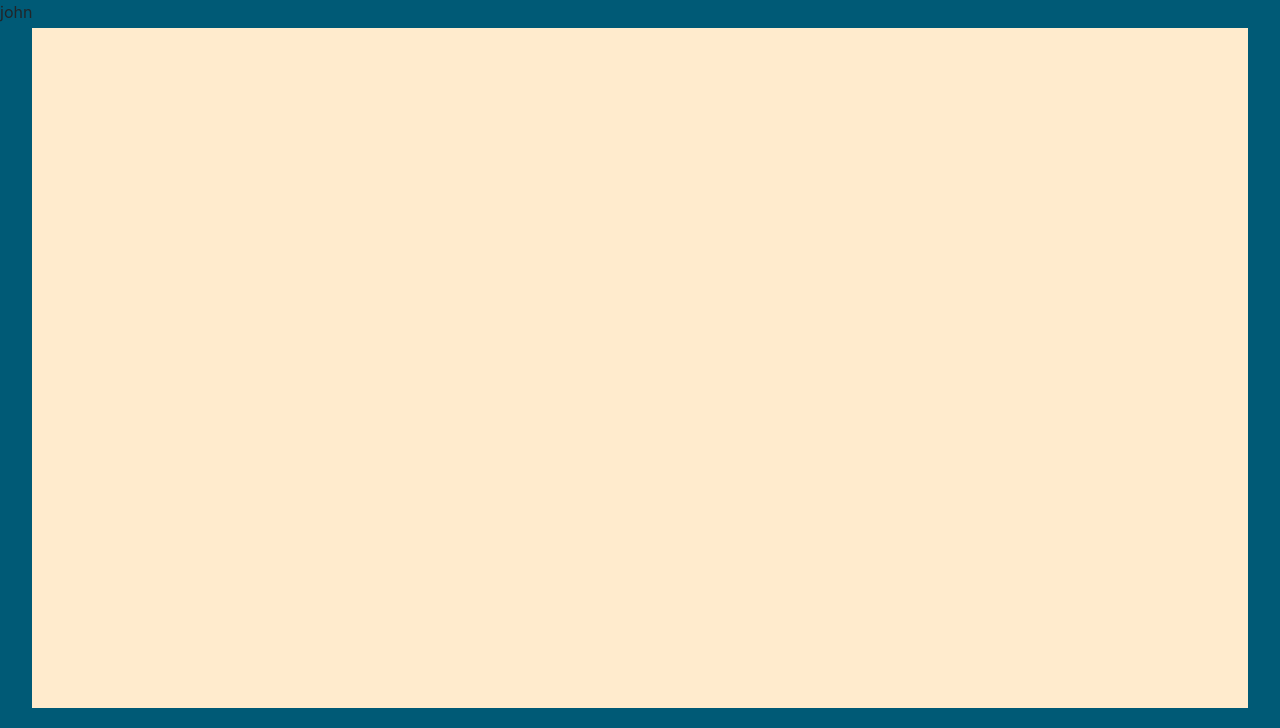
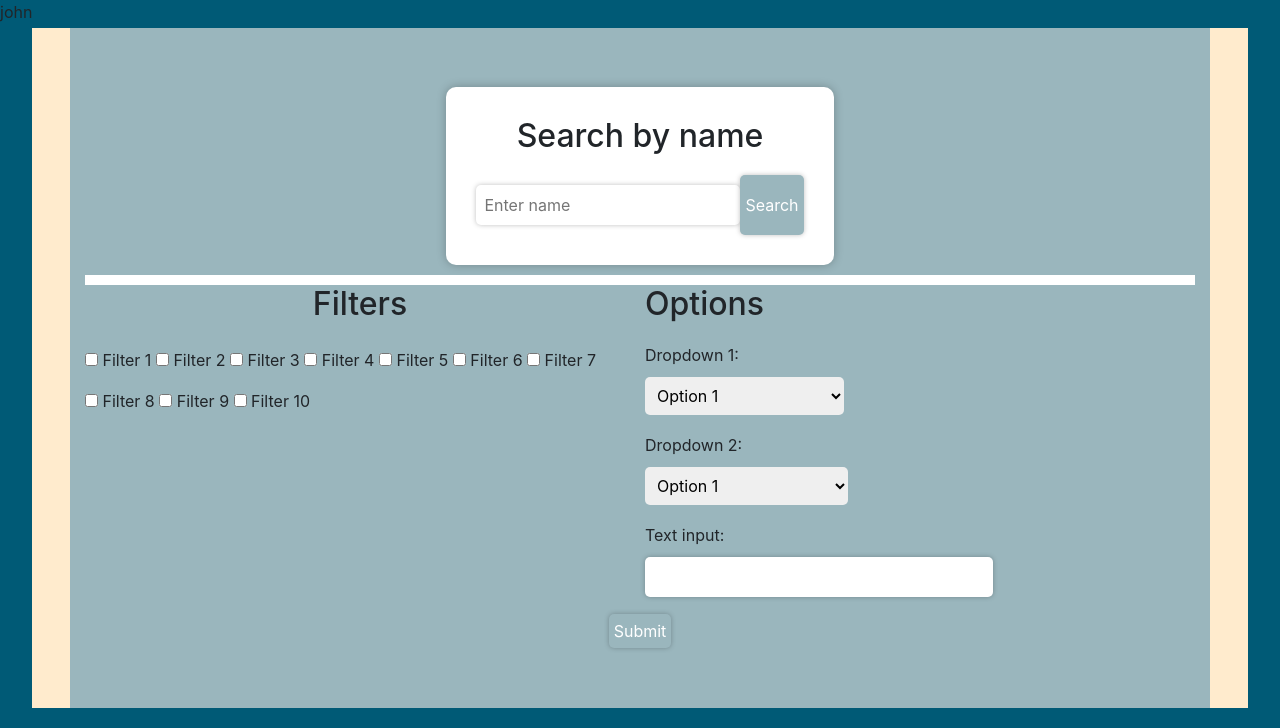
Before and after one commit to Gakles/Org-Database, a Flask app: page / in a window 1280 px wide. Shown: the part 72-800 px from the top of the page. Run offline with Flask 3, Linux system fonts and the light colour scheme; some libraries are stand-ins or nearby versions.

Commit message:
almost done with home page

```diff
--- /dev/null
+++ b/static/style/homestyle.css
@@ -0,0 +1,99 @@
+.container {
+    display: flex;
+    justify-content: center;
+    align-items: center;
+    height: 100%;
+    background-color: #9ab6bd;
+    flex-direction: column; /* add this property to align items vertically */
+  }
+
+  .search-box {
+    display: flex;
+    flex-direction: column;
+    align-items: center;
+    background-color: white;
+    padding: 30px;
+    border-radius: 10px;
+    box-shadow: 0px 0px 10px rgba(0, 0, 0, 0.25);
+  }
+
+  h2 {
+    margin: 0;
+    margin-bottom: 20px;
+    text-align: center;
+  }
+
+  form {
+    display: flex;
+    flex-direction: row;
+  }
+
+  input[type="text"] {
+    width: 200px;
+    padding: 5px;
+    margin-right: 10px;
+    border-radius: 5px;
+    border: none;
+    box-shadow: 0px 0px 5px rgba(0, 0, 0, 0.25);
+  }
+
+  button[type="submit"] {
+    padding: 5px;
+    border-radius: 5px;
+    border: none;
+    background-color: #9ab6bd;
+    color: white;
+    box-shadow: 0px 0px 5px rgba(0, 0, 0, 0.25);
+    cursor: pointer;
+  }
+  .split-container {
+    height: 100%-10px;
+    width: 100%;
+    border-top: 10px solid white;
+    display: flex;
+    flex-wrap: wrap;
+    justify-content: center;
+  }
+
+  .left-column {
+    width: 50%;
+    height: 90%;
+    padding-right: 5px;
+    overflow-y: scroll;
+  }
+
+  .right-column {
+    width: 50%;
+    height: 90%;
+    padding-left: 5px;
+    display: flex;
+    flex-direction: column;
+    align-items: flex-start;
+
+  }
+  .centered-btn {
+    display: block;
+    margin: auto;
+    margin-top: 20px;
+  }
+  input[type="text"],
+select {
+  margin: 10px 0;
+  width: 100%;
+  padding: 8px;
+  border-radius: 5px;
+  border: none;
+  font-size: 16px;
+}
+
+input[type="checkbox"] {
+  margin: 10px 0;
+  width: auto;
+}
+.divider {
+    background-color: blanchedalmond;
+    height: 10px;
+}
+.bottom-submit {
+    justify-content:center;
+}
--- a/templates/base.html
+++ b/templates/base.html
@@ -7,6 +7,8 @@
 	<link rel="stylesheet" href="https://maxcdn.bootstrapcdn.com/bootstrap/4.0.0/css/bootstrap.min.css">
 	<!-- Custom CSS -->
 	<link rel="stylesheet" href="/static/style/style.css">
+	{%block style%}
+	{%endblock%}
 </head>
 <body>
 	<nav class="navbar">
@@ -20,7 +22,8 @@
 		</div>
 	</nav>
     <div class="center-div">
-
+		{%block centerdiv%}
+		{%endblock%}
 	</div>
 	{%block flash%}
 	{%endblock%}
--- a/templates/home.html
+++ b/templates/home.html
@@ -1,4 +1,96 @@
 {% extends "base.html"%}
+<!--Style-->
+{%block style%}
+<link rel="stylesheet" href="/static/style/homestyle.css">
+{%endblock%}
+{%block centerdiv%}
+<!--Basic search-->
+<div class="container">
+    <div class="search-box">
+      <h2>Search by name</h2>
+      <form>
+        <input type="text" placeholder="Enter name">
+        <button type="submit">Search</button>
+      </form>
+    </div>
+
+<div class="divider"></div>
+<!--Advanced search-->
+
+<form class="split-container">
+    <div class="left-column">
+      <h2>Filters</h2>
+      <label>
+        <input type="checkbox" name="filter1" value="1">
+        Filter 1
+      </label>
+      <label>
+        <input type="checkbox" name="filter2" value="2">
+        Filter 2
+      </label>
+      <label>
+        <input type="checkbox" name="filter3" value="3">
+        Filter 3
+      </label>
+      <label>
+        <input type="checkbox" name="filter4" value="4">
+        Filter 4
+      </label>
+      <label>
+        <input type="checkbox" name="filter5" value="5">
+        Filter 5
+      </label>
+      <label>
+        <input type="checkbox" name="filter6" value="6">
+        Filter 6
+      </label>
+      <label>
+        <input type="checkbox" name="filter7" value="7">
+        Filter 7
+      </label>
+      <label>
+        <input type="checkbox" name="filter8" value="8">
+        Filter 8
+      </label>
+      <label>
+        <input type="checkbox" name="filter9" value="9">
+        Filter 9
+      </label>
+      <label>
+        <input type="checkbox" name="filter10" value="10">
+        Filter 10
+      </label>
+    </div>
+    <div class="right-column">
+      <h2>Options</h2>
+      <label>
+        Dropdown 1:
+        <select name="dropdown1">
+          <option value="option1">Option 1</option>
+          <option value="option2">Option 2</option>
+          <option value="option3">Option 3</option>
+        </select>
+      </label>
+      <label>
+        Dropdown 2:
+        <select name="dropdown2">
+          <option value="option1">Option 1</option>
+          <option value="option2">Option 2</option>
+          <option value="option3">Option 3</option>
+        </select>
+      </label>
+      <label>
+        Text input:
+        <input type="text" name="textinput">
+      </label>
+    </div>
+    <div class = "bottom-submit">
+    <button type="submit">Submit</button>
+    </div>
+  </form>
+</div>
+
+{%endblock%}
 {% block flash%}
     {% with messages = get_flashed_messages() %}
         {% if messages %}
```
